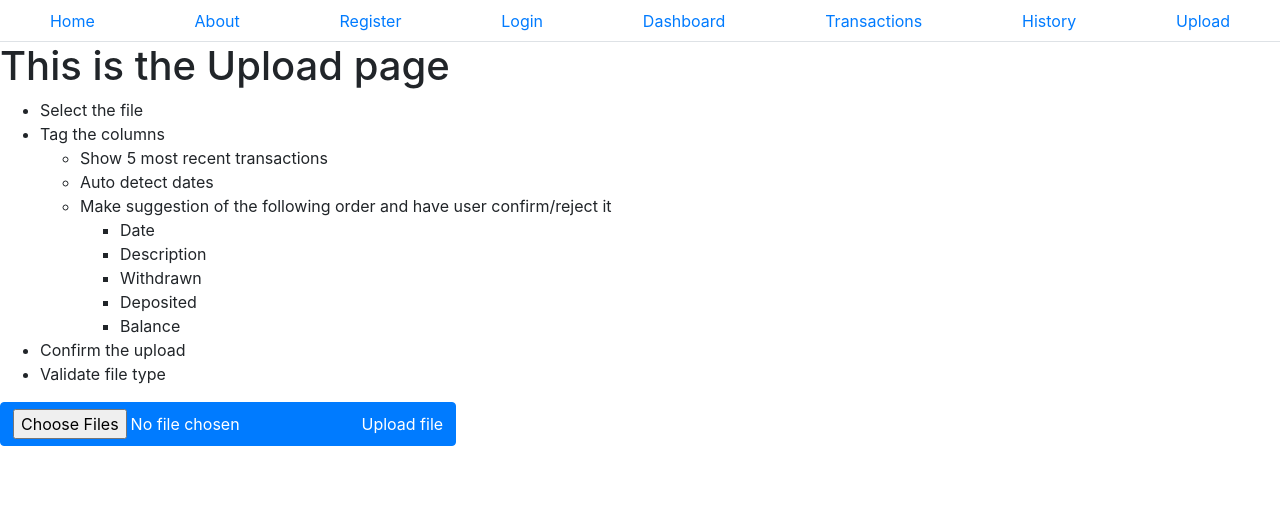
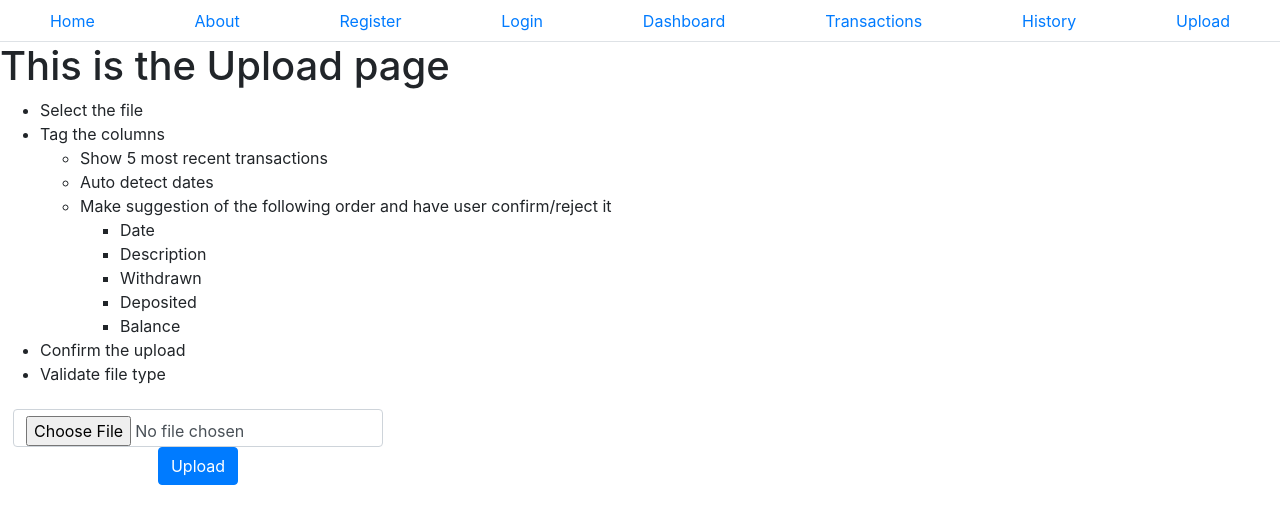
Before and after one commit to WarrenJohn/keepsimplebooks, a Vue app in the folder client/: page /upload in a window 1280 px wide. Shown: the top 524 px of the page. Built offline with nearby package versions, Linux system fonts and the light colour scheme.

Commit message:
basic file upload structure completed

```diff
--- a/client/src/views/Upload.vue
+++ b/client/src/views/Upload.vue
@@ -19,9 +19,12 @@
         <li>Confirm the upload</li>
         <li>Validate file type</li>
     </ul>
-        <label class="btn btn-xs btn-primary">
-        <input type="file" name="attachment[]" id="fileId" accept=".csv" @change="onFileSelected" multiple/>
-        Upload file
+        <label class="btn btn-xs">
+            <input class="form-control" type="file"
+            @change="onFileChanged">
+            <button class="btn btn-primary"
+            @click="onUpload">
+                Upload</button>
         </label>
         <br>
         {{selectedFile}}
@@ -32,23 +35,23 @@
 import axios from 'axios'
 
 export default{
-    name: 'Uploads',
-        props: {
-            selected: String
-        },
     data () {
         return {
-            fileName: null,
             selectedFile: null
         }
     },
     methods: {
-        onFileSelected(event){
-            const fileData =  event.target.files[0];
-            this.selectedFile = fileData.name
+        onFileChanged (event) {
+            this.selectedFile = event.target.files[0]
         },
-        sendFile: function(){
-
+        onUpload() {
+            const formData = new FormData()
+            formData.append('myFile', this.selectedFile, this.selectedFile.name)
+            axios.post('my-domain.com/file-upload', formData, {
+                onUploadProgress: progressEvent => {
+                    console.log(progressEvent.loaded / progressEvent.total);
+                }
+            })
         }
     }
 }
```
